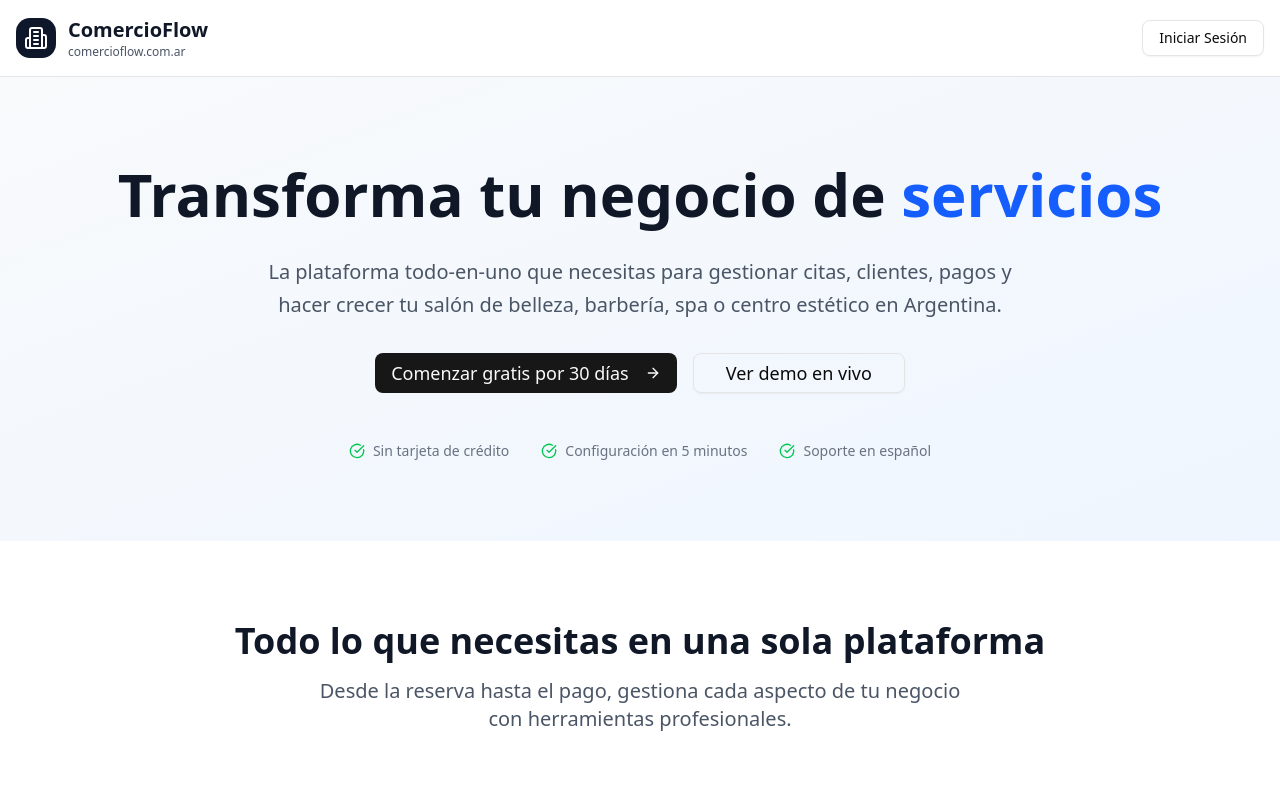
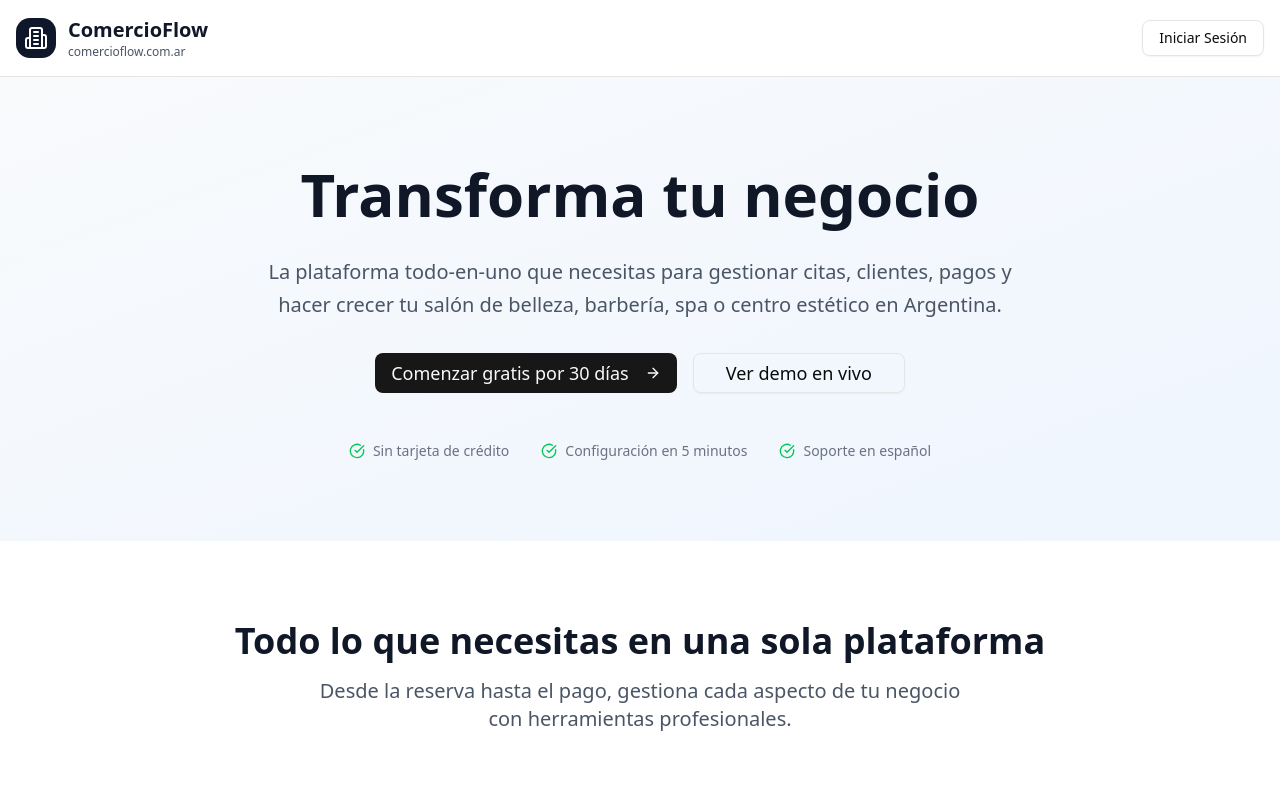
Before and after one commit to chicotemaa/mi-comercio, a Next.js app: page /landing in a window 1280 px wide. Shown: the top 800 px of the page. Built offline with nearby package versions, Linux system fonts and the light colour scheme.

Commit message:
modificar título en LandingPage para mayor claridad

```diff
--- a/app/landing/page.tsx
+++ b/app/landing/page.tsx
@@ -176,8 +176,7 @@ export default function LandingPage() {
       <section className="py-20 bg-gradient-to-br from-slate-50 to-blue-50">
         <div className="container mx-auto px-4 text-center">
           <h1 className="text-5xl md:text-6xl font-bold text-gray-900 mb-6 leading-tight">
-            Transforma tu negocio de
-            <span className="text-blue-600"> servicios</span>
+            Transforma tu negocio
           </h1>
           <p className="text-xl text-gray-600 mb-8 max-w-3xl mx-auto leading-relaxed">
             La plataforma todo-en-uno que necesitas para gestionar citas, clientes, pagos y hacer crecer tu salón de
```
